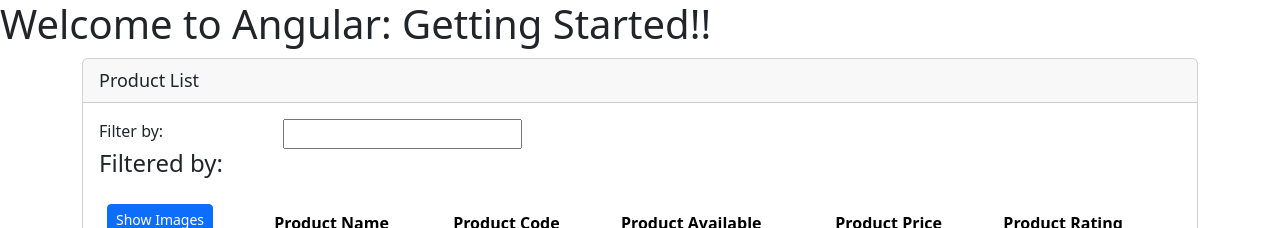
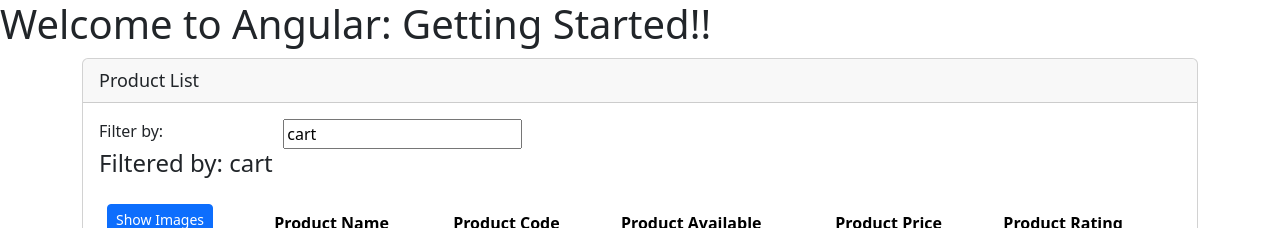
Before and after one commit to Kashyap2424/Angular-Deborah-Kurata-Pluralsight-Course, an Angular app: page / in a window 1280 px wide. Shown: the top 228 px of the page. Built offline with nearby package versions, Linux system fonts and the light colour scheme.

Commit message:
Learn how to handle input with two way binding

```diff
--- a/src/app/Products/Products-List.component.html
+++ b/src/app/Products/Products-List.component.html
@@ -6,13 +6,13 @@
       <div class="row">
         <div class="col-md-2">Filter by:</div>
         <div class="col-md-4">
-          <input type="text" />
+          <input type="text" [(ngModel)]="listFilter" />
         </div>
       </div>
 
       <div class="row">
         <div class="col-md-6">
-          <h4>Filtered by:</h4>
+          <h4>Filtered by: {{ listFilter }}</h4>
         </div>
       </div>
 
--- a/src/app/Products/Products-List.component.ts
+++ b/src/app/Products/Products-List.component.ts
@@ -6,6 +6,7 @@
 })
 export class ProductListComponent {
   pageTitle: string = "Product List";
+  listFilter: string = "cart";
 
   imageWidth: number = 50;
   imageMargin: number = 2;
--- a/src/app/app.module.ts
+++ b/src/app/app.module.ts
@@ -1,12 +1,13 @@
 import { NgModule } from "@angular/core";
 import { BrowserModule } from "@angular/platform-browser";
+import { FormsModule } from "@angular/forms";
 
 import { AppComponent } from "./app.component";
 import { ProductListComponent } from "./Products/Products-List.component";
 
 @NgModule({
   declarations: [AppComponent, ProductListComponent],
-  imports: [BrowserModule],
+  imports: [BrowserModule, FormsModule],
   bootstrap: [AppComponent],
 })
 export class AppModule {}
```
